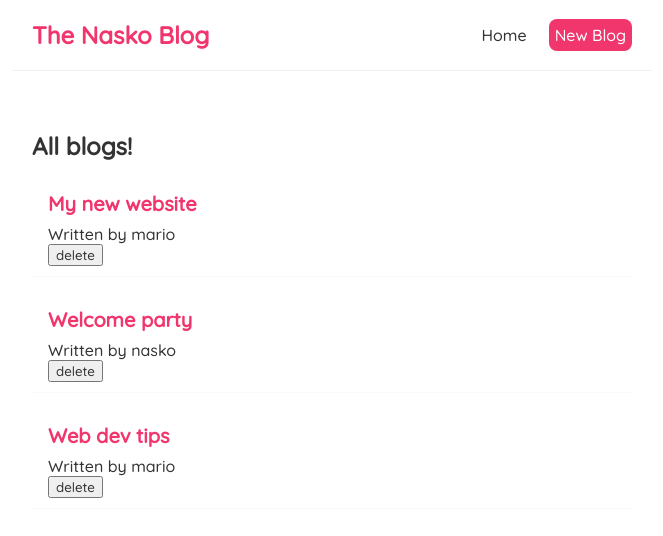
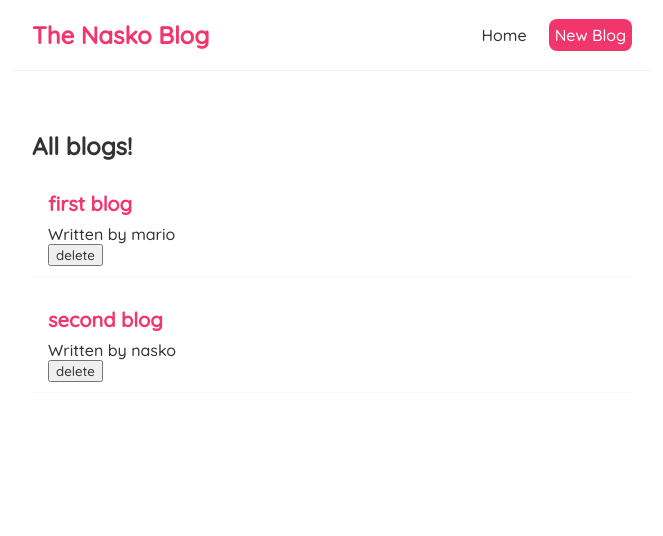
Before and after one commit to adambov/react-blog-app-practise, a React (Create React App) app: page / in a window 1280 px wide. Shown: the top 536 px of the page, without its empty margins (308-971 px from the left). Built offline with nearby package versions, Linux system fonts and the light colour scheme; data requests are answered from the project's data file.

Commit message:
working fetch get

```diff
--- a/src/Home.js
+++ b/src/Home.js
@@ -2,17 +2,11 @@ import { useState, useEffect } from "react";
 import Bloglist from "./BlogList";
 
 const Home = () => {
-    const [blogs, setBlogs] = useState([
-        {title: 'My new website', body: 'lorem ipsum...', author: 'mario', id: 1},
-        {title: 'Welcome party', body: 'lorem ipsum...', author: 'nasko', id: 2},
-        {title: 'Web dev tips', body: 'lorem ipsum...', author: 'mario', id: 3}
-    ]);
+    const [blogs, setBlogs] = useState(null);
 
-const [name, setName] = useState('mario');
-
-const handleDelete = (id) => {
-    const newBlogs = blogs.filter(blog => blog.id !== id);
-    setBlogs(newBlogs);
+    const handleDelete = (id) => {
+        const newBlogs = blogs.filter(blog => blog.id !== id);
+        setBlogs(newBlogs);
 }
 
 useEffect(() => {
@@ -22,12 +16,13 @@ useEffect(() => {
         })
         .then((data) => {
             console.log(data);
+            setBlogs(data);
         })
 }, []);
 
     return (
         <div className="home">
-           <Bloglist  blogs={blogs} title="All blogs!" handleDelete={handleDelete}/>
+           {blogs && <Bloglist blogs={blogs} title="All blogs!" handleDelete={handleDelete}/>}
         </div>
     );
 }
```
